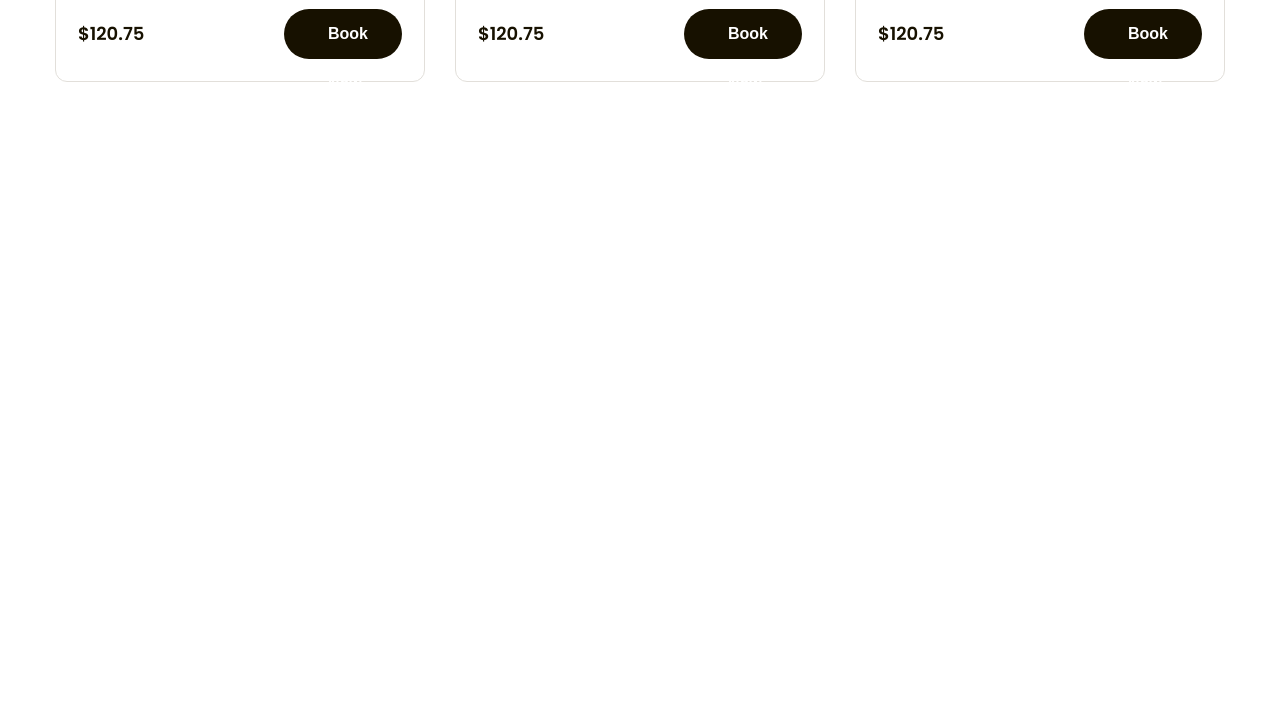
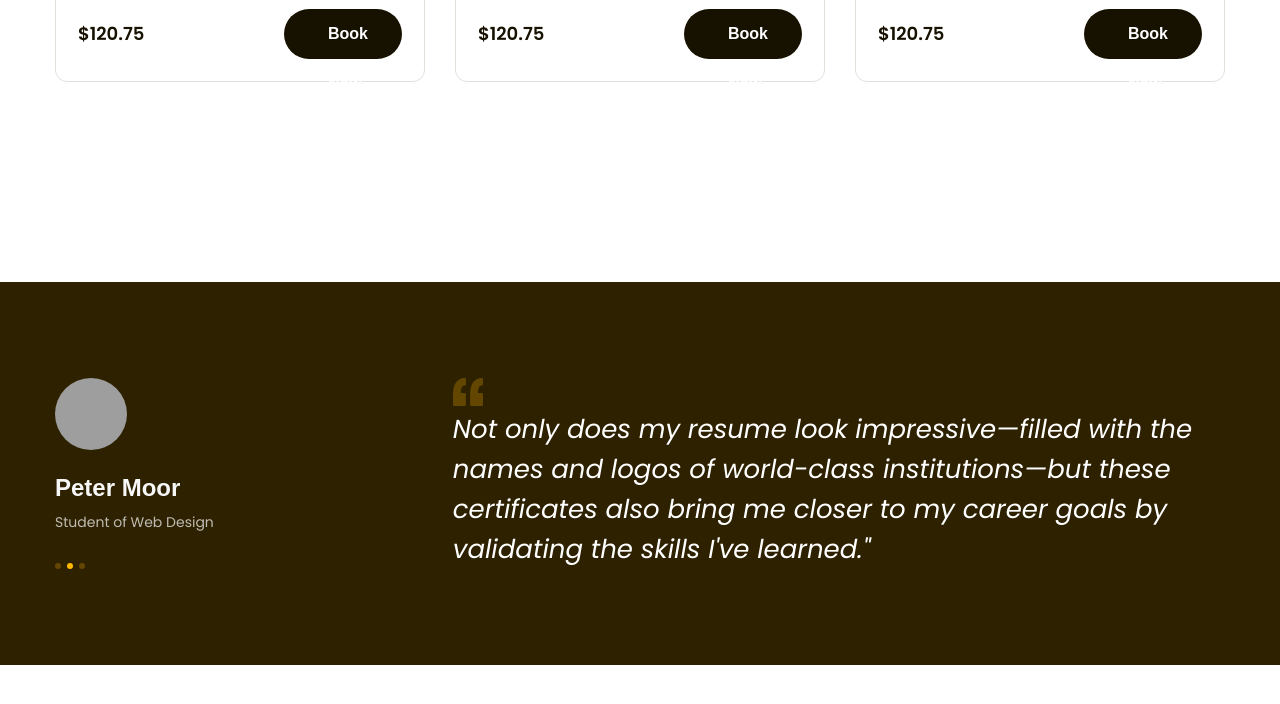
Before and after one commit to KAn-1884/Figma-to-HTML, a plain HTML site: page index.html in a window 1280 px wide. Shown: the part 1671-2375 px from the top of the page. Drawn offline with Linux system fonts and the light colour scheme; grey boxes are pictures that could not be loaded.

Commit message:
P6 Feedback

```diff
--- a/accets/css/style.css
+++ b/accets/css/style.css
@@ -368,3 +368,77 @@ a {
 .popular .course-item .btn-book:hover {
   background-color: var(--primary-color);
 }
+
+/* =================feedback================== */
+.feedback {
+  margin-top: 135px;
+  padding: 96px 0;
+  background: #2e2100;
+}
+
+.feedback-list {
+  display: flex;
+  overflow: hidden;
+}
+
+.feedback-item {
+  width: 100%;
+  display: flex;
+  flex-shrink: 0;
+  transform: translateX(-100%);
+  transition: all ease 0.5s;
+}
+
+.feedback-item .avatar {
+  width: 72px;
+  height: 72px;
+  border-radius: 50%;
+  object-fit: cover;
+}
+
+.feedback-item .info .member-name {
+  margin-top: 18px;
+  color: #f7f7f7;
+  font-family: var(--font-heading);
+  font-size: 2.4rem;
+  font-weight: 700;
+  line-height: 1.42;
+}
+
+.feedback-item .info .desc {
+  margin-top: 4px;
+  color: #bfbcb2;
+  font-size: 1.4rem;
+  line-height: 1.86;
+}
+
+.feedback-item .dots {
+  gap: 6px;
+  display: flex;
+  margin-top: 28px;
+}
+
+.feedback-item .dot {
+  height: 6px;
+  width: 6px;
+  border-radius: 50%;
+  background: #634700;
+  cursor: pointer;
+}
+
+.feedback-item .dot.active {
+  background: var(--primary-color);
+  cursor: default;
+}
+
+.feedback-item .content {
+  width: 66%;
+  margin-left: auto;
+}
+
+.feedback-item blockquote {
+  color: #fff;
+  font-size: 2.6rem;
+  font-style: italic;
+  line-height: 1.54;
+}
--- a/index.html
+++ b/index.html
@@ -40,7 +40,7 @@
     </header>
     <!-- main -->
     <main>
-      <!-- Hero -->
+      <!-- hero -->
       <div class="hero">
         <div class="main-content">
           <div class="body">
@@ -218,6 +218,80 @@
       </div>
       </div>
       </div>
+
+     <!-- feedback -->
+     <div class="feedback">
+      <div class="main-content">
+          <div class="feedback-list">
+              <!-- item1 -->
+              <div class="feedback-item">
+                  <!-- khối bên trái -->
+                  <div class="info">
+                      <img src="accets/img/Avatar1.jpg" alt="Peter Moor" class="avatar">
+                      <p class="member-name">Peter Moor</p>
+                      <p class="desc">Student of Web Design</p>
+                      <div class="dots">
+                          <span class="dot active"></span>
+                          <span class="dot "></span>
+                          <span class="dot"></span>
+                      </div>
+                  </div>
+                  <!-- khối bên phải -->
+                  <div class="content">
+                      <img src="accets/img/Quotes.svg" alt="" class="open-quotes">
+                      <blockquote>Not only does my resume look impressive—filled with the names and logos of
+                          world-class institutions—but these certificates also bring me closer to my career goals
+                          by validating the skills I've learned." </blockquote>
+                  </div>
+              </div>
+              <!-- item2 -->
+              <div class="feedback-item">
+                  <!-- khối bên trái -->
+                  <div class="info">
+                      <img src="accets/img/Avatar2.jpg" alt="Peter Moor" class="avatar">
+                      <p class="member-name">Peter Moor</p>
+                      <p class="desc">Student of Web Design</p>
+                      <div class="dots">
+                          <span class="dot"></span>
+                          <span class="dot active"></span>
+                          <span class="dot"></span>
+                      </div>
+                  </div>
+                  <!-- khối bên phải -->
+                  <div class="content">
+                      <img src="accets/img/Quotes.svg" alt="" class="open-quotes">
+                      <blockquote>Not only does my resume look impressive—filled with the names and logos of
+                          world-class institutions—but these certificates also bring me closer to my career goals
+                          by validating the skills I've learned." </blockquote>
+                  </div>
+              </div>
+              <!-- item3 -->
+              <div class="feedback-item">
+                  <!-- khối bên trái -->
+                  <div class="info">
+                      <img src="accets/img/Avatar3.jpg" alt="Peter Moor" class="avatar">
+                      <p class="member-name">Peter Moor</p>
+                      <p class="desc">Student of Web Design</p>
+                      <div class="dots">
+                          <span class="dot"></span>
+                          <span class="dot active"></span>
+                          <span class="dot"></span>
+                      </div>
+                  </div>
+                  <!-- khối bên phải -->
+                  <div class="content">
+                      <img src="accets/img/Quotes.svg" alt="" class="open-quotes">
+                      <blockquote>Not only does my resume look impressive—filled with the names and logos of
+                          world-class institutions—but these certificates also bring me closer to my career goals
+                          by validating the skills I've learned." </blockquote>
+                  </div>
+              </div>
+          </div>
+      </div>
+  </div>
+
+
+
     </main>
   </body>
 </html>
```
Also changed, not shown: accets/img/Quotes.svg (added), 3 other files.
